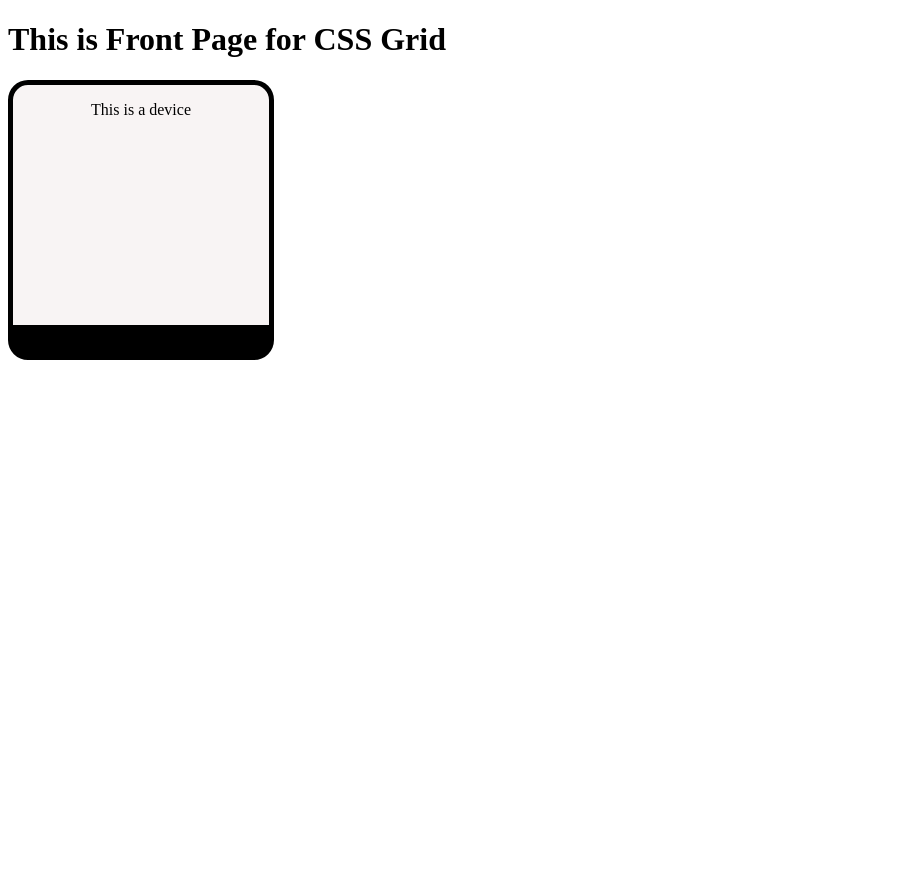
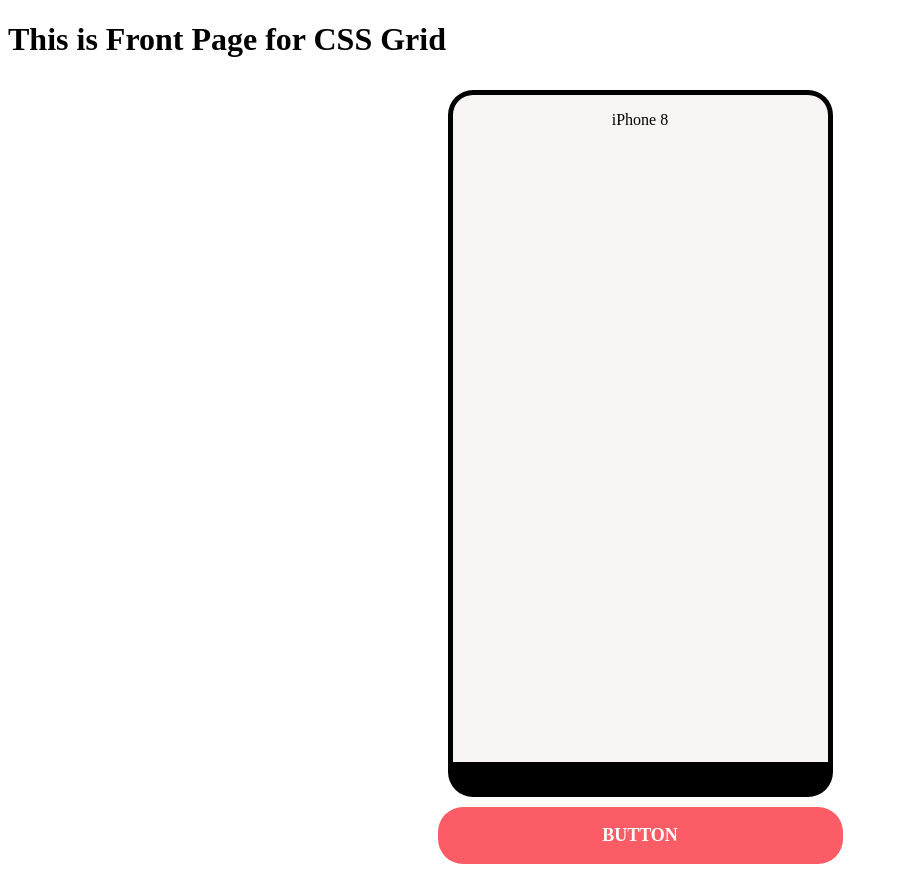
Before and after one commit to EdAncerys/TillAppOnMobileDevicesReact, a React (Create React App) app: page / in a window 1280 px wide. Shown: the whole page, without its empty margins (0-898 px from the left). Before the commit the page ends 800 px from the top, so only its background shows below. Built offline with nearby package versions, Linux system fonts and the light colour scheme.

Commit message:
Add button component

```diff
--- a/src/App.js
+++ b/src/App.js
@@ -4,6 +4,7 @@ import FrontPage from './Pages/FrontPage';
 export default function App() {
   return (
     <React.Fragment>
+      <h1>This is Front Page for CSS Grid</h1>
       <FrontPage />
     </React.Fragment>
   );
--- /dev/null
+++ b/src/Components/Button.jsx
@@ -0,0 +1,28 @@
+import React from 'react';
+import colors from '../config/colors';
+
+export default function Button({ text = 'Button', width = '100%' }) {
+  return (
+    <div
+      style={{
+        display: 'grid',
+        backgroundColor: colors.primary,
+        borderRadius: 25,
+        justifyContent: 'center',
+        alignItems: 'center',
+        width: width,
+      }}
+    >
+      <p style={styles.text}>{text}</p>
+    </div>
+  );
+}
+
+const styles = {
+  text: {
+    color: colors.white,
+    fontSize: 18,
+    textTransform: 'uppercase',
+    fontWeight: 'bold',
+  },
+};
--- a/src/Components/DeviceScreen.jsx
+++ b/src/Components/DeviceScreen.jsx
@@ -1,5 +1,6 @@
 import React from 'react';
 import colors from '../config/colors';
+import Button from './Button';
 
 export default function DeviceScreen({
   children,
@@ -7,6 +8,7 @@ export default function DeviceScreen({
   width = '20vw',
 }) {
   return (
+    <div style={styles.container}>
       <div
         style={{
           display: 'grid',
@@ -16,10 +18,21 @@ export default function DeviceScreen({
           borderBottom: `35px solid ${colors.black}`,
           height: height,
           width: width,
-        borderRadius: 20,
+          borderRadius: 25,
+          margin: 10,
         }}
       >
         <>{children}</>
       </div>
+      <Button />
+    </div>
   );
 }
+
+const styles = {
+  container: {
+    display: 'grid',
+    justifyContent: 'center',
+    alignItems: 'center',
+  },
+};
--- a/src/Pages/FrontPage.jsx
+++ b/src/Pages/FrontPage.jsx
@@ -3,11 +3,17 @@ import DeviceScreen from '../Components/DeviceScreen';
 
 export default function FrontPage() {
   return (
-    <div>
-      <h1>This is Front Page for CSS Grid</h1>
-      <DeviceScreen>
-        <p>This is a device</p>
+    <div style={styles.container}>
+      <DeviceScreen width={375} height={667}>
+        <p>iPhone 8</p>
       </DeviceScreen>
     </div>
   );
 }
+
+const styles = {
+  container: {
+    display: 'grid',
+    justifyContent: 'center',
+  },
+};
```
Lines whose indentation alone changed are shown as unchanged.
